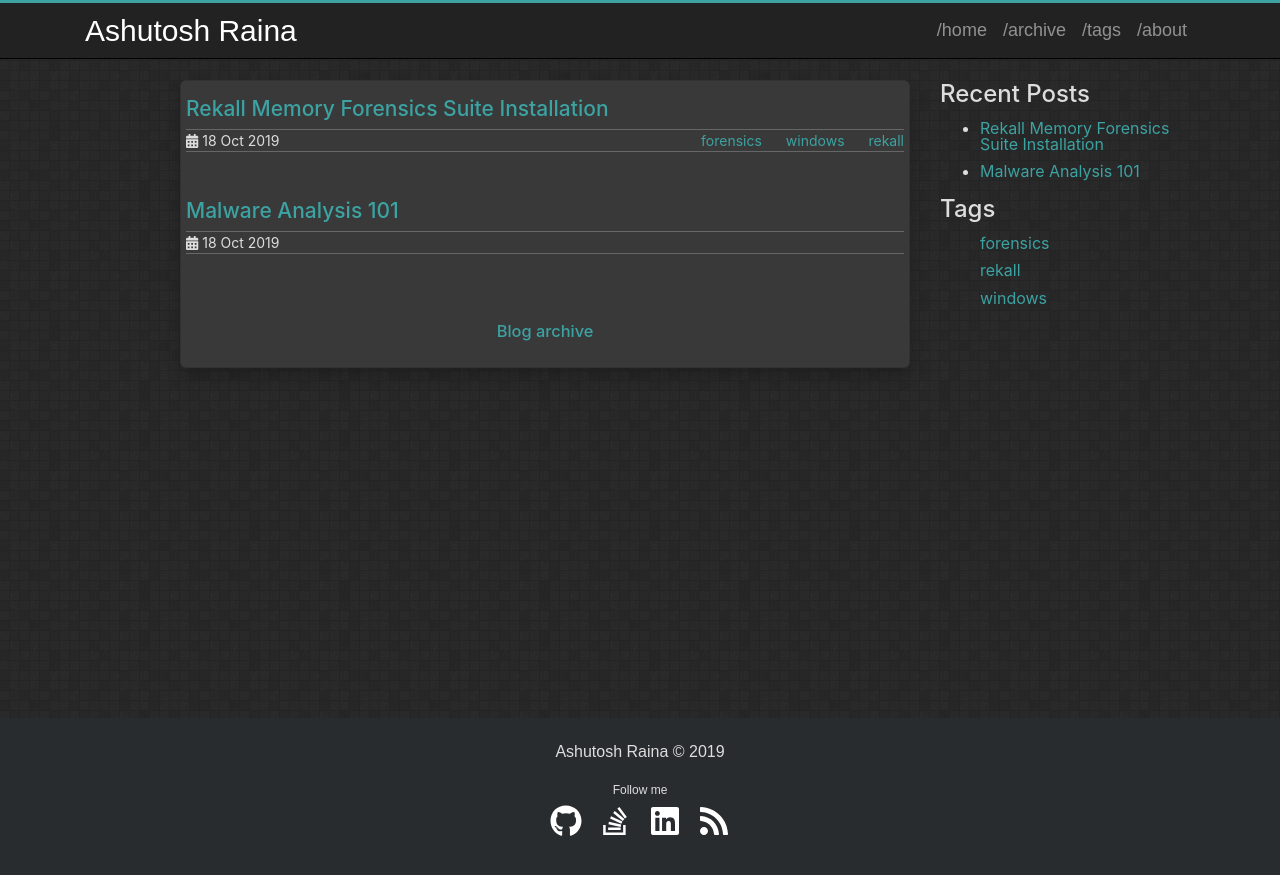
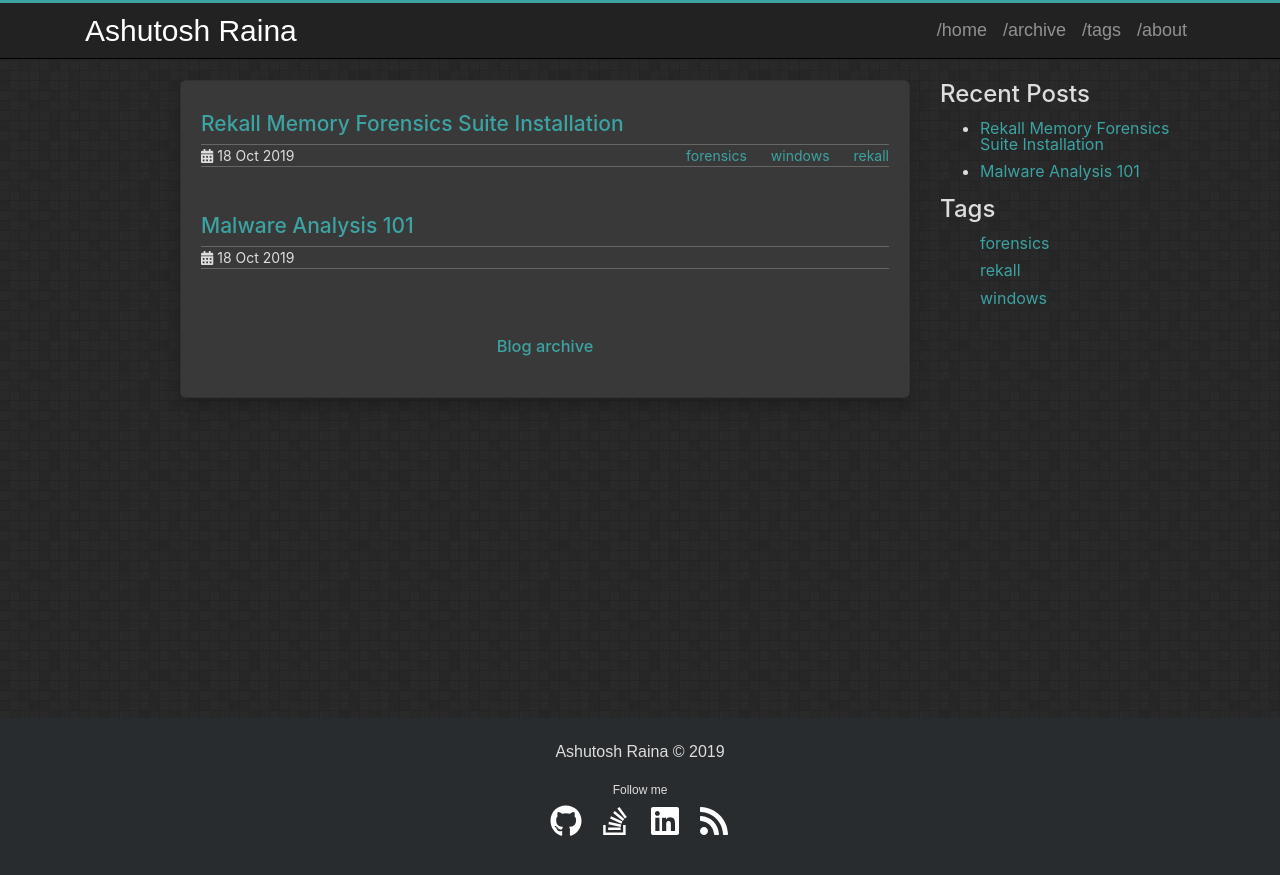
Before and after one commit to rainaashutosh/rainaashutosh.github.io, a Jekyll site: the page built from index.html, in a window 1280 px wide. Shown: the top 875 px of the page. Built offline with Jekyll 4.4.1, drawn with Linux system fonts in a browser that asks for light colours.

Commit message:
Revert "#0000 minor css edit"
This reverts commit c14ac99b4ee6fcfc61a3cdd232deb8e6d38e066a.

```diff
--- a/assets/css/theme.scss
+++ b/assets/css/theme.scss
@@ -44,11 +44,11 @@ body {
   background-color: $post-panel-color;
   box-shadow: 0 0 0 0, 0 8px 16px rgba(0, 0, 0, 0.2);
   border-radius: 6px;
-  padding: 5px;
+  padding: 20px;
   font-size: 14px;
 }
 .main-page {
-  width: 100%;
+  width: 75%;
 }
 
 h1 { font-size: 2em; }
```
